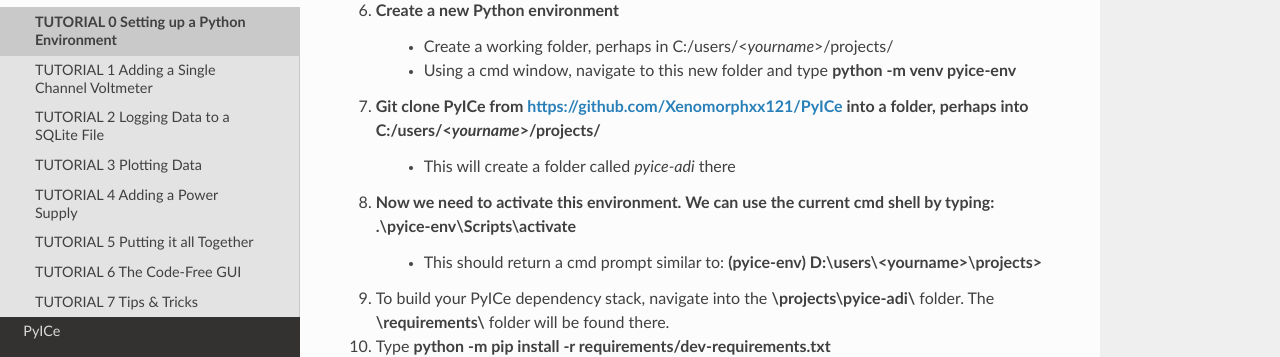
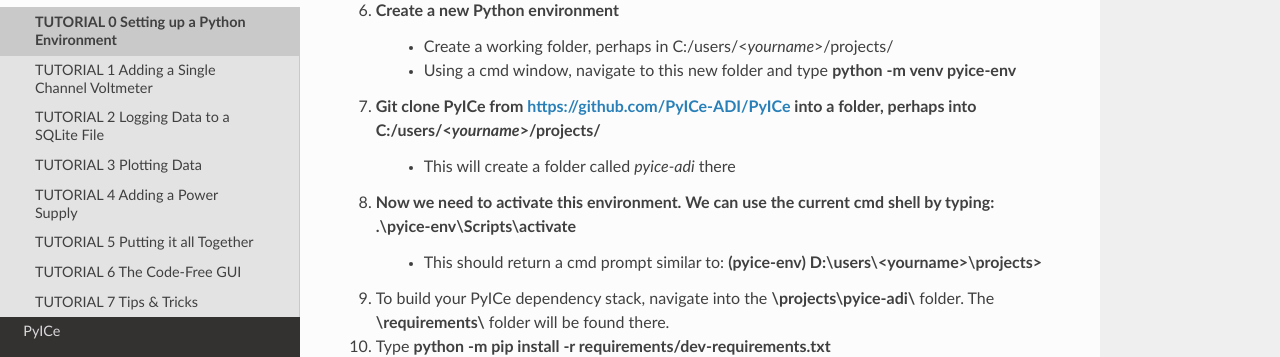
Before and after one commit to PyICe-ADI/PyICe, a Sphinx documentation site: the page built from docs/tutorials/tutorial_0_setup.rst, in a window 1280 px wide and 900 px high, scrolled down 876 px. Shown: the part 161-518 px from the top of the window. Built offline with Sphinx 7.4.7 and the Read the Docs theme 2.0.0, drawn with Linux system fonts in a browser that asks for light colours; some of the changed lines change nothing that is shown.

Commit message:
Fix tutorials path from Xenomorph to PyICe by ADI.

```diff
--- a/docs/tutorials/tutorial_0_setup.rst
+++ b/docs/tutorials/tutorial_0_setup.rst
@@ -41,7 +41,7 @@
     * Create a working folder, perhaps in C:/users/<*yourname*>/projects/
     * Using a cmd window, navigate to this new folder and type **python -m venv pyice-env**
 
-#. Git clone PyICe from https://github.com/Xenomorphxx121/PyICe into a folder, perhaps into C:/users/<*yourname*>/projects/
+#. Git clone PyICe from https://github.com/PyICe-ADI/PyICe into a folder, perhaps into C:/users/<*yourname*>/projects/
     * This will create a folder called *pyice-adi* there
 
 #. Now we need to activate this environment. We can use the current cmd shell by typing: **.\\pyice-env\\Scripts\\activate**
```
